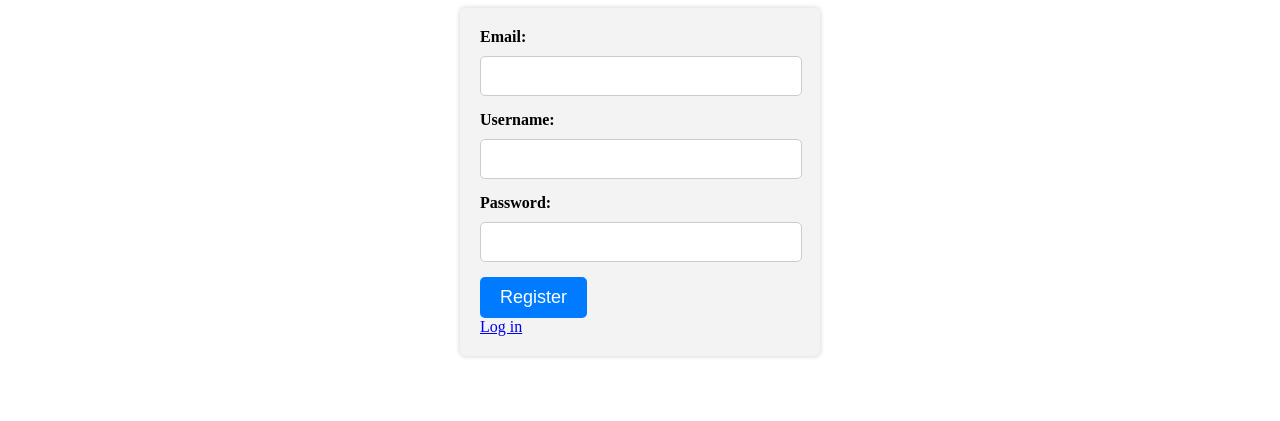
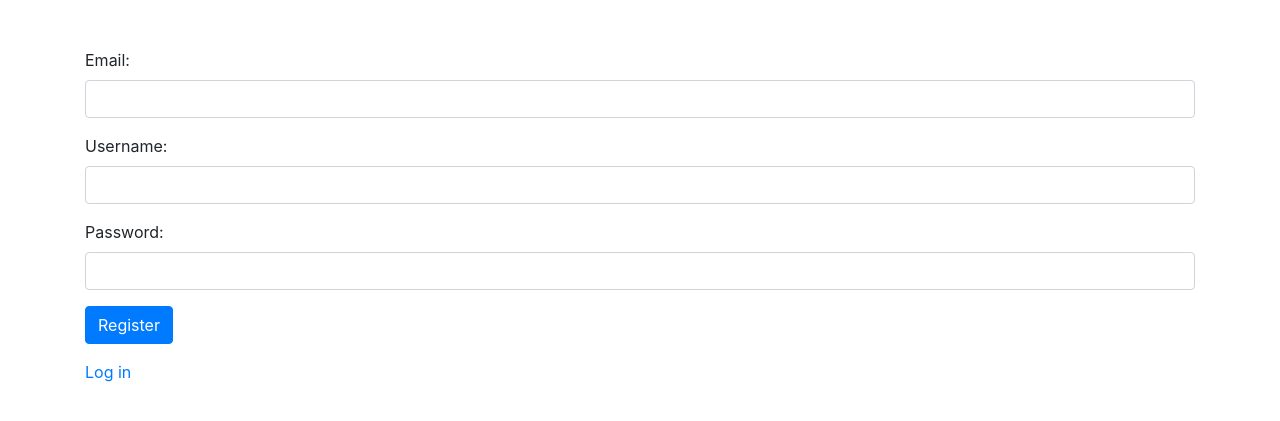
Before and after one commit to s3632442/eb-flask, a Flask app: page /register in a window 1280 px wide. Shown: the top 421 px of the page. Run offline with Flask 3, Linux system fonts and the light colour scheme; parts of the project's set-up code (start-up, migrations or seed data) failed here and were passed over; some libraries are stand-ins or nearby versions.

Commit message:
added css

```diff
--- a/templates/register.html
+++ b/templates/register.html
@@ -1,36 +1,45 @@
 <!DOCTYPE html>
 <html>
 <head>
-    <link rel="stylesheet" type="text/css" href="{{ url_for('static', filename='styles.css') }}">
+    <link rel="stylesheet" type="text css" href="{{ url_for('static', filename='styles.css') }}">
+    <link rel="stylesheet" href="https://maxcdn.bootstrapcdn.com/bootstrap/4.0.0/css/bootstrap.min.css">
 </head>
 <body>
-    <div class="form-container">
+    <div class="container">
+        <div class="form-container mt-5">
             <form method="post">
+                <div class="form-group">
                     <label for="email">Email:</label>
-            <input type="text" name="email" id="email" required>
-            <br>
+                    <input type="text" name="email" id="email" class="form-control" required>
+                </div>
+                <div class="form-group">
                     <label for="username">Username:</label>
-            <input type="text" name="username" id="username" required>
-            <br>
+                    <input type="text" name="username" id="username" class="form-control" required>
+                </div>
+                <div class="form-group">
                     <label for="password">Password:</label>
-            <input type="password" name="password" id="password" required>
-            <br>
-            <input type="submit" value="Register">
+                    <input type="password" name="password" id="password" class="form-control" required>
+                </div>
+                <button type="submit" class="btn btn-primary">Register</button>
             </form>
-        <div class="login-link">
+            <div class="login-link mt-3">
                 <a href="/login">Log in</a>
             </div>
-        <div class="error-message">
+            <div class="error-message mt-3">
                 {% with messages = get_flashed_messages() %}
                     {% if messages %}
-                    <ul class="flash">
+                        <ul class="flashes">
                             {% for message in messages %}
-                            <li>{{ message }}</li>
+                                <li class="alert alert-danger">{{ message }}</li>
                             {% endfor %}
                         </ul>
                     {% endif %}
                 {% endwith %}
             </div>
         </div>
+    </div>
+
+    <script src="https://code.jquery.com/jquery-3.2.1.slim.min.js"></script>
+    <script src="https://maxcdn.bootstrapcdn.com/bootstrap/4.0.0/js/bootstrap.min.js"></script>
 </body>
 </html>
```
Also changed, not shown: templates/login.html (+15 -20 lines), templates/main-page.html (+26 -18 lines). Lines whose indentation alone changed are shown as unchanged.
